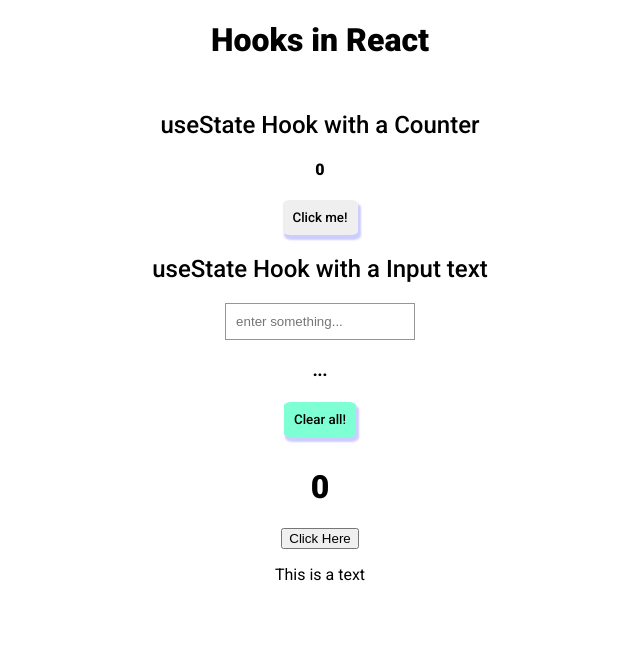
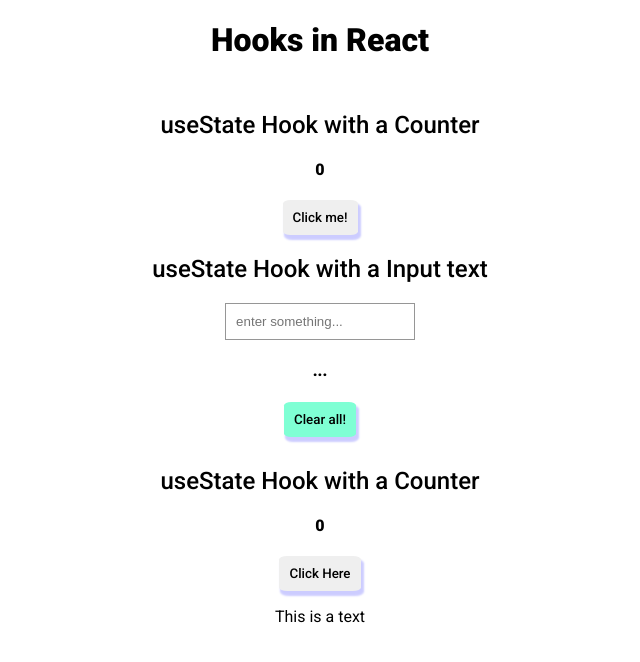
Before and after one commit to rvenegas5/learnHooks, a React (Create React App) app: page / in a window 1280 px wide. Shown: the top 662 px of the page, without its empty margins (320-960 px from the left). Built offline with nearby package versions, Linux system fonts and the light colour scheme.

Commit message:
Adding styles to useReducer hook

```diff
--- a/src/Reducer.js
+++ b/src/Reducer.js
@@ -16,8 +16,11 @@ const Reducer = () => {
 
   return (
     <div>
-      <h1>{ state.count }</h1>
-      <button onClick={() => {
+      <h2 className="title">useState Hook with a Counter</h2>
+      <h4>{ state.count }</h4>
+      <button
+      className="btn-click sub-title"
+      onClick={() => {
         dispatch({type: "INCREMENT"})
         dispatch({type: "toogleShowText"})
       }}>
```
